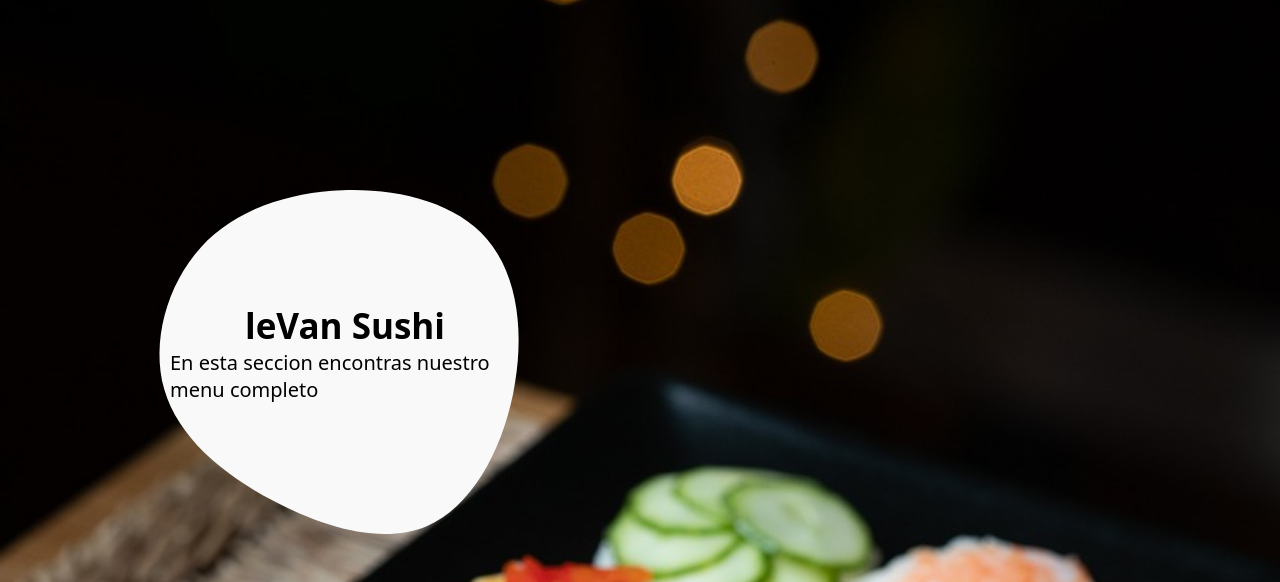
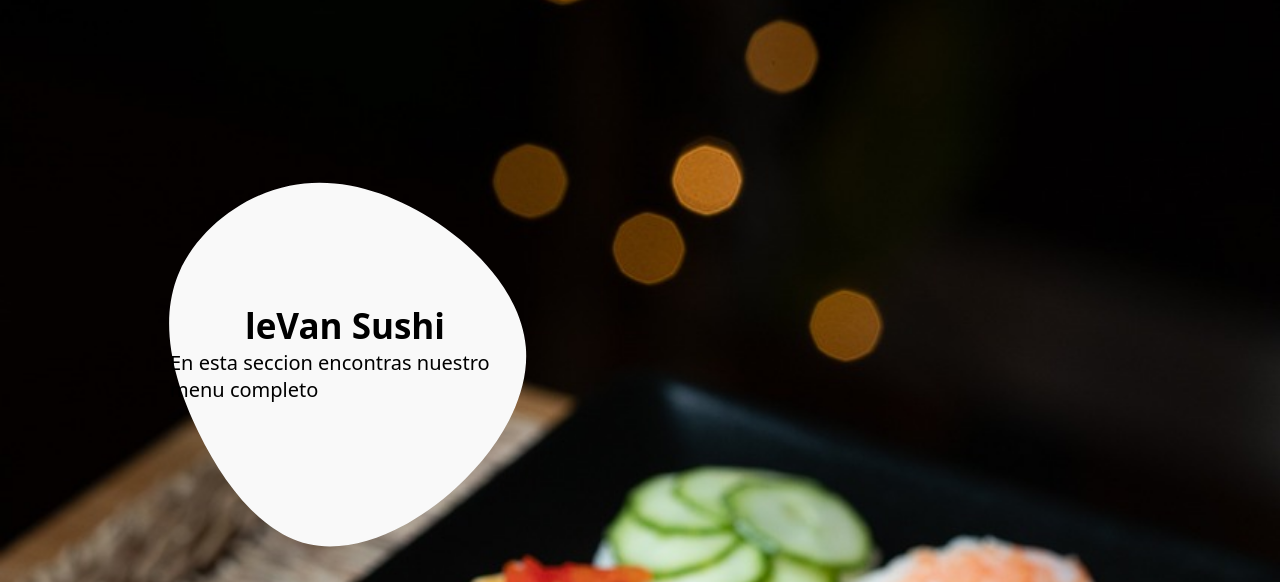
Before and after one commit to LuchiHamade/ProyectoLeVan, a plain HTML site: page index.html in a window 1280 px wide. Both pictures are taken after a click on the item "Menu". Shown: the part 218-800 px from the top of the page. Drawn offline with nearby package versions, Linux system fonts and the light colour scheme.

Commit message:
chore: fix bg and rotate text

```diff
--- a/custom.js
+++ b/custom.js
@@ -26,8 +26,9 @@ const PICTURES = {
     'Contacto': '/assets/images/sushi.contacto.jpg',
 }
 
-const body = document.querySelector('body')
+const body = document.querySelector('.background')
 const presentacion = document.getElementById('presentacion')
+const svg = document.querySelector('#fondoSvg')
 
 const doSomethingAccordingToURL = () => {
     const { pathname } = window.location;
@@ -36,15 +37,20 @@ const doSomethingAccordingToURL = () => {
         case '/':
             body.style.backgroundImage = `url(${PICTURES.Inicio})`
             presentacion.innerHTML = '<p>Bienvenidos a levan sushi, en nuestra web vas a encontrar todos nuestros combos y muchas mas cosas</p>'
+            svg.classList.remove('rotatedMinus180')
+            svg.classList.remove('rotated90')
             break;
         case '/Menu':
             body.style.backgroundImage = `url(${PICTURES.Menu})`
             presentacion.innerHTML = '<p>En esta seccion encontras nuestro menu completo</p>'
+            svg.classList.remove('rotatedMinus180')
+            svg.classList.add('rotated90')
             break;
         case '/Contacto':
             body.style.backgroundImage = `url(${PICTURES.Contacto})`
             presentacion.innerHTML= '<p>Aqui podras ver nuestras formas de contacto</p>'
-
+            svg.classList.remove('rotated90')
+            svg.classList.add('rotatedMinus180')
             break;
     }
 }
--- a/index.html
+++ b/index.html
@@ -10,6 +10,7 @@
     <link rel="stylesheet" href="https://cdn.jsdelivr.net/npm/bootstrap-icons@1.11.1/font/bootstrap-icons.css">
 </head>
 <body>
+    <div class="background"></div>
     <header>
         <button id="hamburguer" >
             <i class="bi bi-list" id="iconHamb"></i>
--- a/styles/body.css
+++ b/styles/body.css
@@ -1,6 +1,16 @@
 /* importar el styles.css */
 @import url(styles.css);
 
+.background{
+    position: absolute;
+    top: 0;
+    bottom: 0;
+    left: 0;
+    right: 0;
+    background-size: cover;
+    transform: translate(90deg);
+    background-repeat: no-repeat;
+}
 body{
     background-size: cover;
     height: 90vh;
@@ -21,6 +31,15 @@ body{
     left: -64px;
     z-index: -2;
     width: 287px;
+    transform: rotate(-15deg);
+    transition: transform 2.0s;
+
+}
+#fondoSvg.rotated90{
+    transform: rotate(36deg);
+}
+#fondoSvg.rotatedMinus180{
+    transform: rotate(-164deg);
 }
 @media (min-width: 750px) {
 
```
